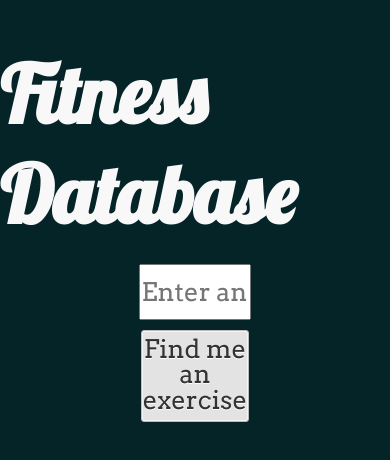
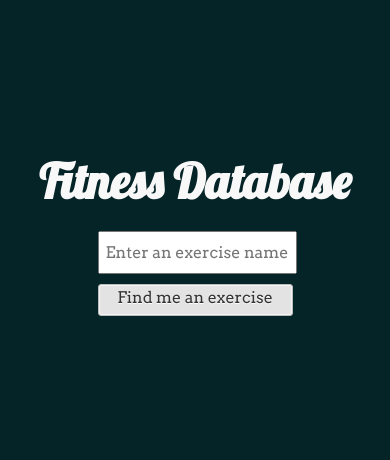
Before and after one commit to oskarwilczynski/fitness-database, a plain HTML site: page index.html in a window 390 px wide. Shown: the part 184-644 px from the top of the page. Drawn offline with nearby package versions, Linux system fonts and the light colour scheme; no server answers.

Commit message:
RWD finished

```diff
--- a/styles/main.css
+++ b/styles/main.css
@@ -104,3 +104,20 @@ h1 {
     width: 55%;
     font-family: 'Arvo', serif;
 }
+
+@media only screen and (max-width: 590px) {
+    #search, #term {
+        font-size: 1em;
+        width: 100%;
+    }
+
+    h1 {
+        font-size: 3em;
+    }
+}
+
+@media only screen and (max-width: 340px) {
+    h1 {
+        font-size: 2.6em;
+    }
+}
```
